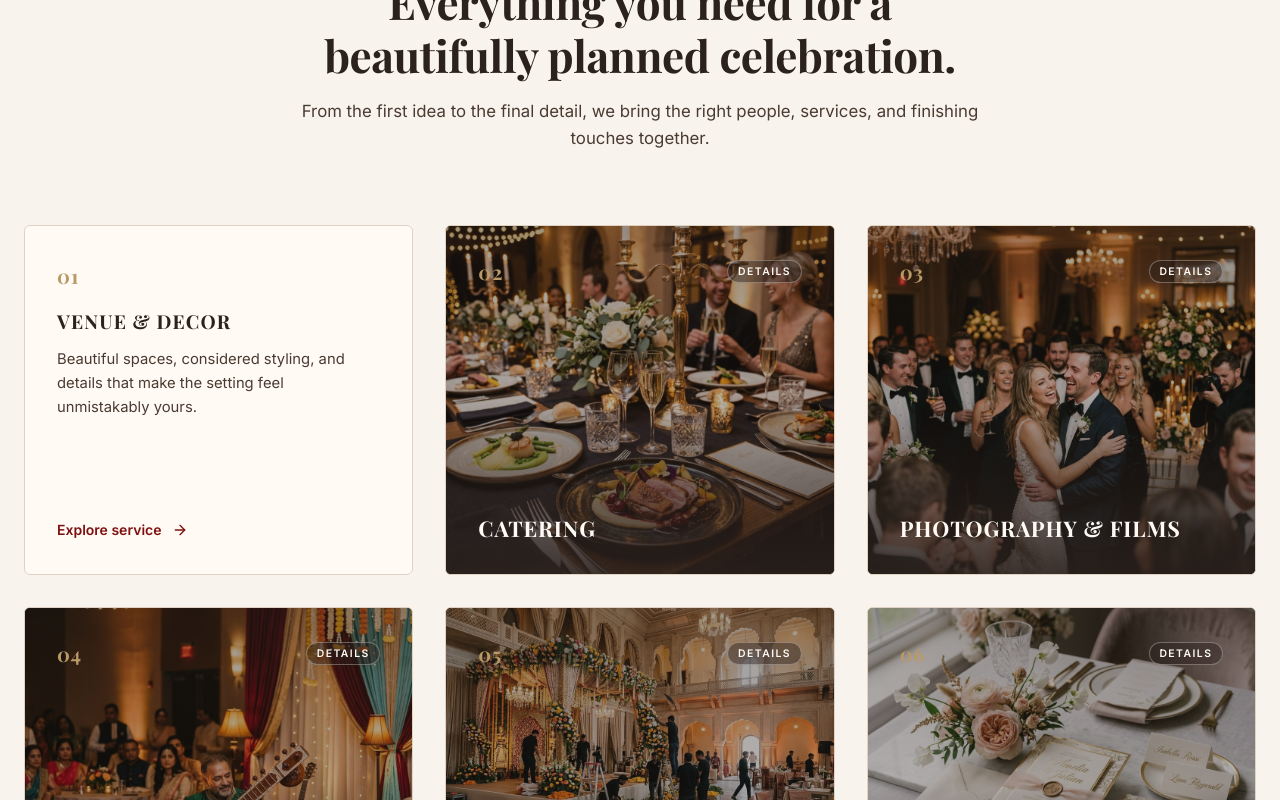
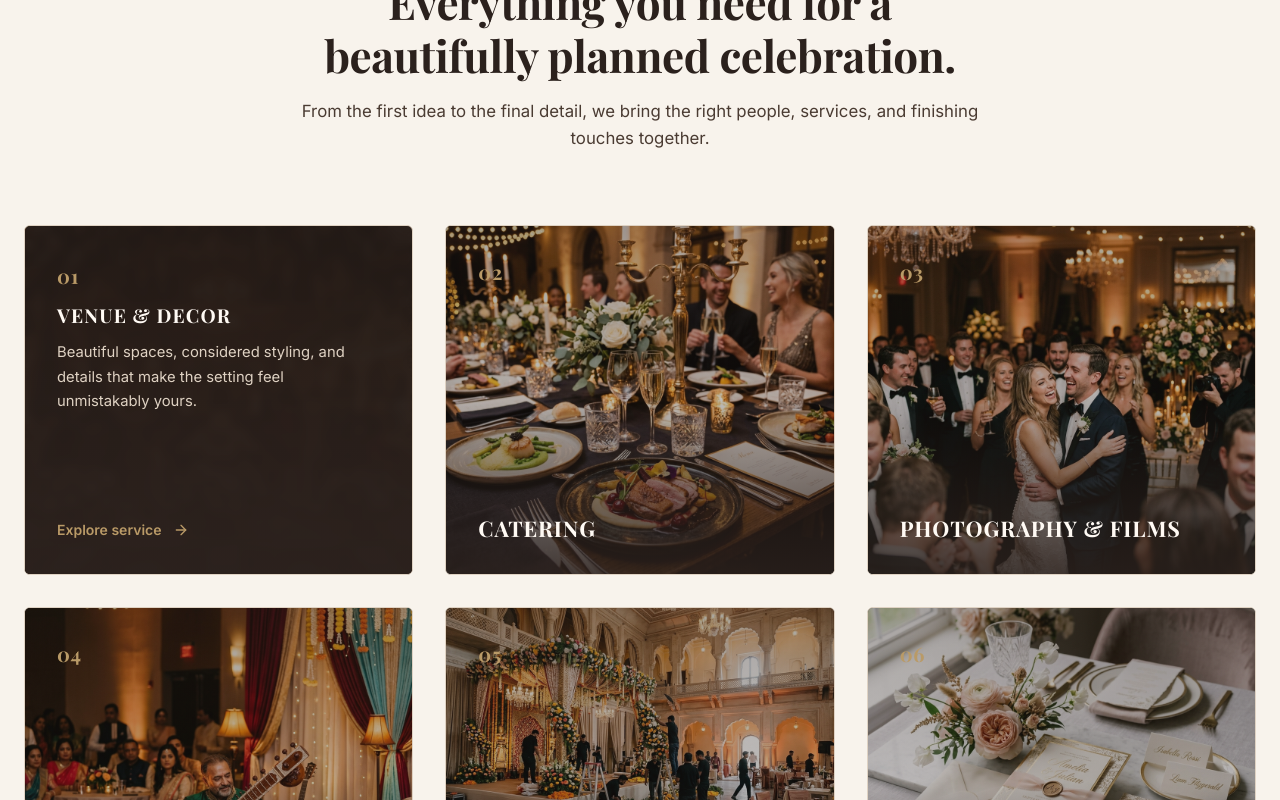
Before and after one commit to AdityaJha20/eventsika-landing, a Next.js app: page / in a window 1280 px wide. Both pictures are taken after a click on the button 218 px from the left and 2073 px from the top of the page. Shown: the part 1673-2473 px from the top of the page. Built offline with nearby package versions, Linux system fonts and the light colour scheme; a web font is replaced by a local one.

Commit message:
Refine services card interactions

```diff
--- a/src/components/Services.module.css
+++ b/src/components/Services.module.css
@@ -59,100 +59,59 @@
   padding: 0;
 }
 
-/* Outer Card Container with 3D Perspective */
+/* Outer Card Container */
 .card {
-  perspective: 1000px;
-  -webkit-perspective: 1000px;
+  position: relative;
   height: 350px;
   width: 100%;
-  position: relative;
+  border-radius: 6px;
+  overflow: hidden;
+  border: 1px solid var(--border);
+  cursor: pointer;
+  outline: none;
+  background-color: var(--foreground);
 }
 
-/* Inner Card Container that Rotates */
-.cardInner {
-  position: relative;
-  width: 100%;
-  height: 100%;
-  transform-style: preserve-3d;
-  -webkit-transform-style: preserve-3d;
-  transition: transform 0.6s cubic-bezier(0.4, 0, 0.2, 1);
-  transform: rotateY(0deg);
-  border-radius: 6px;
-  cursor: pointer;
-  outline: none;
-  touch-action: manipulation;
-}
-
-.cardInner:focus-visible {
+.card:focus-visible {
   box-shadow: 0 0 0 3px var(--gold);
 }
 
-/* Desktop Hover & Mobile/Keyboard State Trigger */
-.card:hover .cardInner,
-.cardInnerFlipped {
-  transform: rotateY(180deg);
-}
-
-/* Common Styles for Front & Back Faces */
-.cardFront,
-.cardBack {
-  position: absolute;
-  inset: 0;
-  width: 100%;
-  height: 100%;
-  backface-visibility: hidden;
-  -webkit-backface-visibility: hidden;
-  border-radius: 6px;
-  overflow: hidden;
-  border: 1px solid var(--border);
-}
-
-/* FRONT FACE */
-.cardFront {
-  background-color: var(--foreground);
-  transform: rotateY(0deg);
-  display: flex;
-  flex-direction: column;
-  justify-content: space-between;
-  padding: 2rem;
-  z-index: 2;
-}
-
+/* Background Image */
 .image {
   object-fit: cover;
   object-position: center;
-  transition: transform 0.5s ease;
+  transition: transform 0.5s cubic-bezier(0.2, 0, 0.2, 1);
 }
 
-.card:hover .image {
-  transform: scale(1.05);
+.card:hover .image,
+.cardRevealed .image {
+  transform: scale(1.04);
 }
 
-.frontOverlay {
+/* Default Gradient Overlay */
+.defaultOverlay {
   position: absolute;
   inset: 0;
   background: linear-gradient(
     to top,
-    rgba(43, 33, 29, 0.9) 0%,
-    rgba(43, 33, 29, 0.35) 50%,
-    rgba(43, 33, 29, 0.45) 100%
+    rgba(43, 33, 29, 0.88) 0%,
+    rgba(43, 33, 29, 0.3) 50%,
+    rgba(43, 33, 29, 0.4) 100%
   );
   z-index: 1;
+  transition: opacity 0.35s ease;
 }
 
+/* Default Front Content */
 .frontContent {
-  position: relative;
+  position: absolute;
+  inset: 0;
   z-index: 2;
-  height: 100%;
+  padding: 2rem;
   display: flex;
   flex-direction: column;
   justify-content: space-between;
-}
-
-.frontHeader {
-  display: flex;
-  align-items: center;
-  justify-content: space-between;
+  transition: opacity 0.3s ease, transform 0.3s ease;
 }
 
 .numberFront {
@@ -161,19 +120,6 @@
   font-weight: 700;
   color: var(--gold);
   letter-spacing: 0.04em;
-}
-
-.flipHint {
-  font-family: var(--font-inter), sans-serif;
-  font-size: 0.65rem;
-  font-weight: 600;
-  letter-spacing: 0.14em;
-  text-transform: uppercase;
-  color: var(--cream-light);
-  background-color: rgba(43, 33, 29, 0.45);
-  padding: 0.25rem 0.6rem;
-  border-radius: 12px;
-  border: 1px solid rgba(255, 250, 244, 0.3);
 }
 
 .titleFront {
@@ -187,25 +133,55 @@
   line-height: 1.25;
 }
 
-/* BACK FACE */
-.cardBack {
-  background-color: var(--cream-light);
-  transform: rotateY(180deg);
+/* Detail Overlay (Revealed on Hover / Tap) */
+.detailOverlay {
+  position: absolute;
+  inset: 0;
+  z-index: 3;
   padding: 2.25rem 2rem;
+  background: linear-gradient(
+    180deg,
+    rgba(35, 26, 22, 0.94) 0%,
+    rgba(43, 33, 29, 0.96) 100%
+  );
+  backdrop-filter: blur(4px);
+  -webkit-backdrop-filter: blur(4px);
   display: flex;
   flex-direction: column;
   justify-content: space-between;
-  z-index: 1;
+  opacity: 0;
+  pointer-events: none;
+  transition: opacity 0.35s cubic-bezier(0.2, 0, 0.2, 1);
 }
 
-.backHeader {
+.detailContent {
   display: flex;
-  align-items: center;
-  justify-content: space-between;
-  margin-bottom: 1.25rem;
+  flex-direction: column;
+  transform: translateY(8px);
+  transition: transform 0.35s cubic-bezier(0.2, 0, 0.2, 1);
 }
 
-.numberBack {
+.card:hover .detailOverlay,
+.cardRevealed .detailOverlay {
+  opacity: 1;
+  pointer-events: auto;
+}
+
+.card:hover .detailContent,
+.cardRevealed .detailContent {
+  transform: translateY(0);
+}
+
+.card:hover .frontContent,
+.cardRevealed .frontContent {
+  opacity: 0;
+}
+
+.detailHeader {
+  margin-bottom: 0.85rem;
+}
+
+.numberDetail {
   font-family: var(--font-playfair), serif;
   font-size: 1.25rem;
   font-weight: 700;
@@ -213,33 +189,33 @@
   letter-spacing: 0.04em;
 }
 
-.titleBack {
+.titleDetail {
   font-family: var(--font-playfair), serif;
   font-size: 1.2rem;
   font-weight: 700;
   letter-spacing: 0.06em;
   text-transform: uppercase;
-  color: var(--foreground);
+  color: var(--cream-light);
   margin-bottom: 0.85rem;
   line-height: 1.25;
 }
 
-.descriptionBack {
+.descriptionDetail {
   font-family: var(--font-inter), sans-serif;
   font-size: 0.925rem;
   line-height: 1.65;
-  color: #4a3b32;
-  margin-bottom: 1.5rem;
+  color: #dfd2c3;
+  margin: 0;
 }
 
 .exploreLink {
   display: inline-flex;
   align-items: center;
-  gap: 0.4rem;
+  gap: 0.45rem;
   font-family: var(--font-inter), sans-serif;
   font-size: 0.875rem;
   font-weight: 600;
-  color: var(--primary);
+  color: var(--gold);
   text-decoration: none;
   transition: color 0.2s ease;
   margin-top: auto;
@@ -253,7 +229,7 @@
 }
 
 .card:hover .arrowIcon,
-.cardInnerFlipped .arrowIcon {
+.cardRevealed .arrowIcon {
   transform: translateX(4px);
 }
 
@@ -286,27 +262,13 @@
 
 /* Reduced Motion Override */
 @media (prefers-reduced-motion: reduce) {
-  .cardInner {
+  .image,
+  .detailOverlay,
+  .detailContent,
+  .frontContent,
+  .arrowIcon {
     transition: none !important;
     transform: none !important;
-  }
-
-  .card:hover .cardInner,
-  .cardInnerFlipped {
-    transform: none !important;
-  }
-
-  .cardBack {
-    transform: none !important;
-    opacity: 0;
-    transition: opacity 0.25s ease;
-    pointer-events: none;
-  }
-
-  .card:hover .cardBack,
-  .cardInnerFlipped .cardBack {
-    opacity: 1;
-    pointer-events: auto;
   }
 }
 
--- a/src/components/Services.tsx
+++ b/src/components/Services.tsx
@@ -63,13 +63,10 @@ const SERVICES = [
 ];
 
 export default function Services() {
-  const [flippedCards, setFlippedCards] = useState<Record<string, boolean>>({});
+  const [activeCard, setActiveCard] = useState<string | null>(null);
 
   const toggleCard = (number: string) => {
-    setFlippedCards((prev) => ({
-      ...prev,
-      [number]: !prev[number],
-    }));
+    setActiveCard((prev) => (prev === number ? null : number));
   };
 
   const handleKeyDown = (e: React.KeyboardEvent, number: string) => {
@@ -98,25 +95,24 @@ export default function Services() {
           </p>
         </div>
 
-        {/* 6 Interactive 3D Flip Service Cards */}
+        {/* 6 Editorial Service Cards with Overlay Interaction */}
         <ul className={styles.grid}>
           {SERVICES.map((service) => {
-            const isFlipped = Boolean(flippedCards[service.number]);
+            const isRevealed = activeCard === service.number;
             return (
-              <li key={service.number} className={styles.card}>
+              <li key={service.number}>
                 <div
                   tabIndex={0}
                   role="button"
-                  aria-expanded={isFlipped}
-                  aria-label={`${service.title} service details. Press Enter, Space or tap to flip card.`}
-                  className={`${styles.cardInner} ${
-                    isFlipped ? styles.cardInnerFlipped : ""
+                  aria-expanded={isRevealed}
+                  aria-label={`${service.title} service details. Press Enter, Space or tap to view details.`}
+                  className={`${styles.card} ${
+                    isRevealed ? styles.cardRevealed : ""
                   }`}
                   onClick={() => toggleCard(service.number)}
                   onKeyDown={(e) => handleKeyDown(e, service.number)}
                 >
-                  {/* FRONT FACE: Editorial Photography */}
-                  <div className={styles.cardFront}>
+                  {/* Background Photography */}
                   <Image
                     src={service.image}
                     alt={service.alt}
@@ -124,28 +120,24 @@ export default function Services() {
                     sizes="(max-width: 640px) 100vw, (max-width: 1024px) 50vw, 33vw"
                     className={styles.image}
                   />
-                    <div className={styles.frontOverlay} />
+                  <div className={styles.defaultOverlay} />
+
+                  {/* Default Front Content */}
                   <div className={styles.frontContent}>
-                      <div className={styles.frontHeader}>
-                        <span className={styles.numberFront}>
-                          {service.number}
-                        </span>
-                        <span className={styles.flipHint}>Details</span>
-                      </div>
+                    <span className={styles.numberFront}>{service.number}</span>
                     <h3 className={styles.titleFront}>{service.title}</h3>
                   </div>
-                  </div>
 
-                  {/* BACK FACE: Detailed Information */}
-                  <div className={styles.cardBack}>
-                    <div className={styles.backMain}>
-                      <div className={styles.backHeader}>
-                        <span className={styles.numberBack}>
+                  {/* Revealed Editorial Detail Overlay */}
+                  <div className={styles.detailOverlay}>
+                    <div className={styles.detailContent}>
+                      <div className={styles.detailHeader}>
+                        <span className={styles.numberDetail}>
                           {service.number}
                         </span>
                       </div>
-                      <h3 className={styles.titleBack}>{service.title}</h3>
-                      <p className={styles.descriptionBack}>
+                      <h3 className={styles.titleDetail}>{service.title}</h3>
+                      <p className={styles.descriptionDetail}>
                         {service.description}
                       </p>
                     </div>
```
Lines whose indentation alone changed are shown as unchanged.
